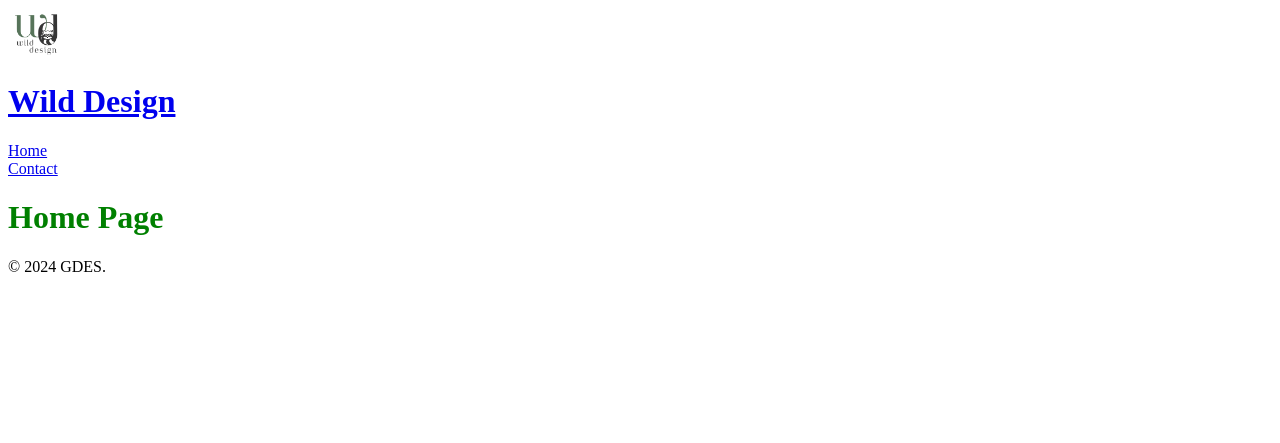
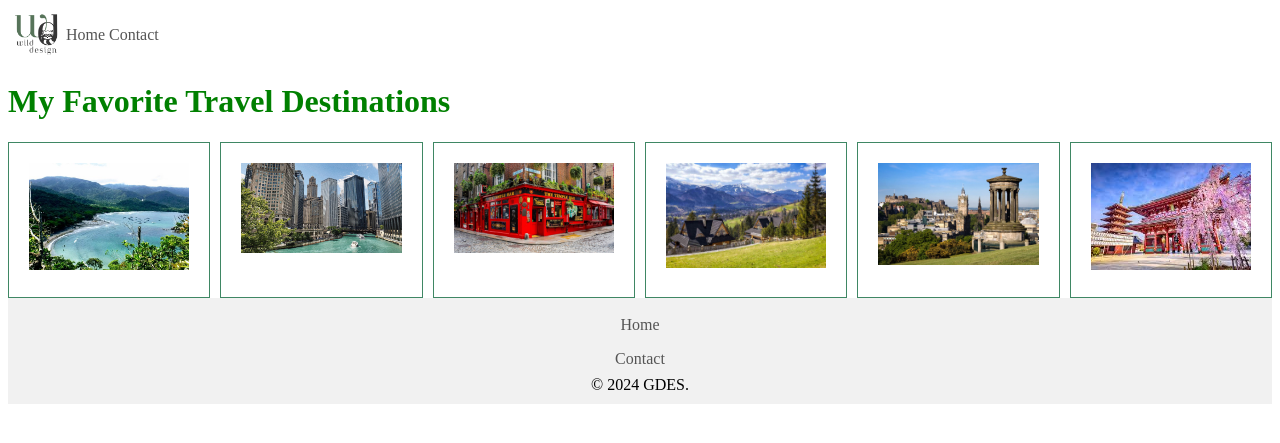
Before and after one commit to nic-gdes/3-1-php-practice-Magda089, a PHP site: page / in a window 1280 px wide. Shown: the top 443 px of the page. Run offline with PHP 8.4, Linux system fonts and the light colour scheme.

Commit message:
Working on basic layout
Still working on layout

```diff
--- a/assets/style.css
+++ b/assets/style.css
@@ -1,12 +1,108 @@
 h1 {
     color: green;
+}
+
+
+    .flex-container  {
+        display: flex;
+        justify-content: space-between;
+        align-items: center;
+            background: deepskyblue;
+    padding: 20px 50px;
+    box-shadow: 0 1px 8px #ddd;
+}
+header a {
+    text-decoration: none;
+    color: #555;
+    transition: all 0.3s ease 0s;
 }
 ul {
     list-style-type: none;
     margin: 0;
     padding: 0;
   }
+  header li {
+    display: inline;
+  }
+ nav a h1 {
+    display: block;
+    padding: 8px;
+    background-color: #dddddd;
+    font-size: 16px;
+  }
 
 .logo img {
     height:50px;
   }
+  .nav-logo {
+    display: flex;
+    align-items: center;
+    flex-direction: start;
+  }
+  .nav-links {
+    display: flex;
+    justify-content: space-between;
+    flex-direction: row ;
+    flex-direction: flex-end;
+
+  }
+
+  .nav-links  a:hover {
+   color: #07510a;
+}
+
+
+header a {
+    text-decoration: none;
+    color: #555;
+    transition: all 0.3s ease 0s;
+}
+
+.footer {
+    display: grid;
+    background-color: #f1f1f1;
+    padding: 10px;
+    text-align: center;
+}
+  .footer li {
+    display: inline;
+  }
+ .footer a {
+    display: block;
+    padding: 8px;
+    font-size: 16px;
+    color: #555;
+    text-decoration: none;
+
+  }
+
+  .footer-links  a:hover {
+    color: #07510a;
+ }
+
+.gallery {
+    display: grid;
+  grid-gap: 10px;
+  grid-template-columns: repeat(auto-fit, minmax(150px, 1fr));
+}
+
+.gallery img {
+    width: 100%;
+
+}
+.grid-item {
+    background-color: rgba(255, 255, 255, 0.8);
+    border: 1px solid rgba(15, 106, 62, 0.8);
+    padding: 20px;
+    font-size: 30px;
+    text-align: center;
+}
+
+.Gallery .grid-item {
+  position: relative;
+  overflow: hidden;
+}
+
+.Gallery .item img {
+    vertical-align: middle;
+  }
--- a/components/footer.php
+++ b/components/footer.php
@@ -1,4 +1,13 @@
-<footer>&copy; 2024 GDES.</footer>
+<footer class="footer">
+
+ <div class="footer-links">
+            <ul>
+            <li><a href="#">Home</a></li>
+            <li><a href="./contact.php">Contact</a></li>
+            </ul>
+            </div>
+            <div> &copy; 2024 GDES.</div>
+</footer>
  <script> </script>
 </body>
 </html>
--- a/components/head.php
+++ b/components/head.php
@@ -10,6 +10,7 @@ if (!$page_title)  {
     <meta name="viewport" content="width=device-width, initial-scale=1.0">
     <title><?php echo $page_title;?></title>
     <link rel="stylesheet" type="text/css" href="./assets/style.css" />
+
 </head>
 <body>
 
--- a/components/nav.php
+++ b/components/nav.php
@@ -1,12 +1,14 @@
 <header class="header">
-    <div class="logo">
-    <a href="#"><img src="../pictures/wild-design-rebranding-white-covered.png" alt="Wild Design" /></a>
-    <h1><a href="#">Wild Design</a></h1>
-    </div>
-    <nav>
-        <ul>
+    <nav class="flex-conttainer">
+    <div class="nav-logo">
+            <div class="logo"><a href="https://www.wilddesigndev.com/"><img src="../pictures/wild-design-rebranding-white-covered.png" alt="Wild Design" /></a></div>
+            <div class="nav-links">
+            <ul>
             <li><a href="#">Home</a></li>
             <li><a href="./contact.php">Contact</a></li>
-        </ul>
+            </ul>
+            </div>
+            </div>
+
     </nav>
 </header>
--- a/index.php
+++ b/index.php
@@ -12,7 +12,17 @@ include ('./components/head.php');
  <?php
 include('./components/nav.php');
  ?>
- <h1>Home Page</h1>
+ <main>
+ <h1>My Favorite Travel Destinations</h1>
+ <div class="gallery">
+ <div class="grid-item grid-item-1"><img src="./pictures/brazil.jpg"></div>
+ <div class="grid-item grid-item-2"><img src="./pictures/chicago.jpeg" ></div>
+ <div class="grid-item grid-item-3"><img src="./pictures//dublin.jpeg" ></div>
+ <div class="grid-item grid-item-4"><img src="./pictures/poland.jpg" ></div>
+ <div class="grid-item grid-item-5"><img src="./pictures/scotland.webp" ></div>
+ <div class="grid-item grid-item-6"><img src="./pictures/tokyo.jpeg" ></div>
+ </div>
+ </main>
  <?php
 include('./components/footer.php');
  ?>
```
Also changed, not shown: contact.php (+12 -0 lines), pictures/brazil.jpg (added), pictures/chicago.jpeg (added), pictures/dublin.jpeg (added), pictures/poland.jpg (added), pictures/scotland.webp (added), pictures/tokyo.jpeg (added).
